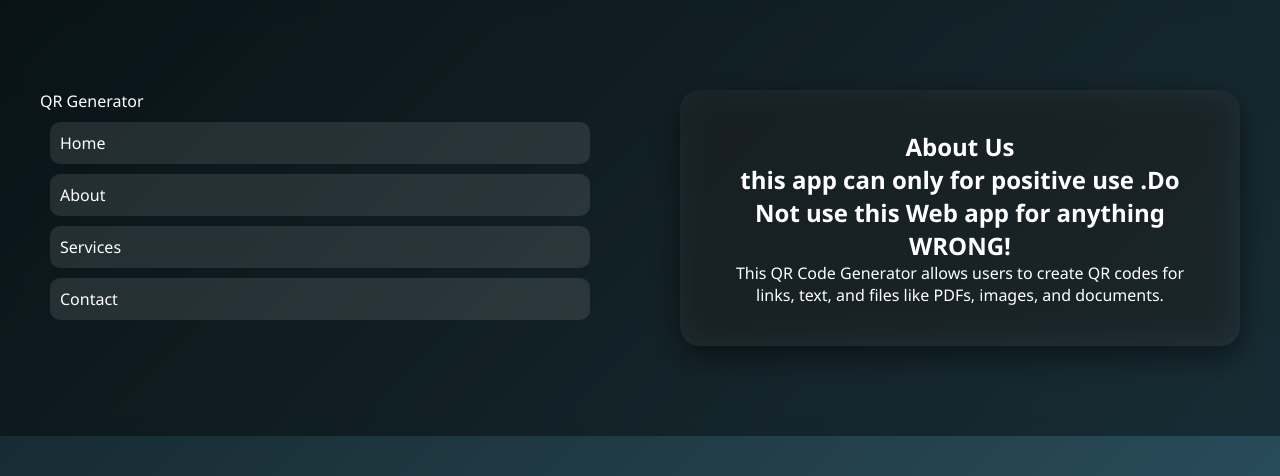
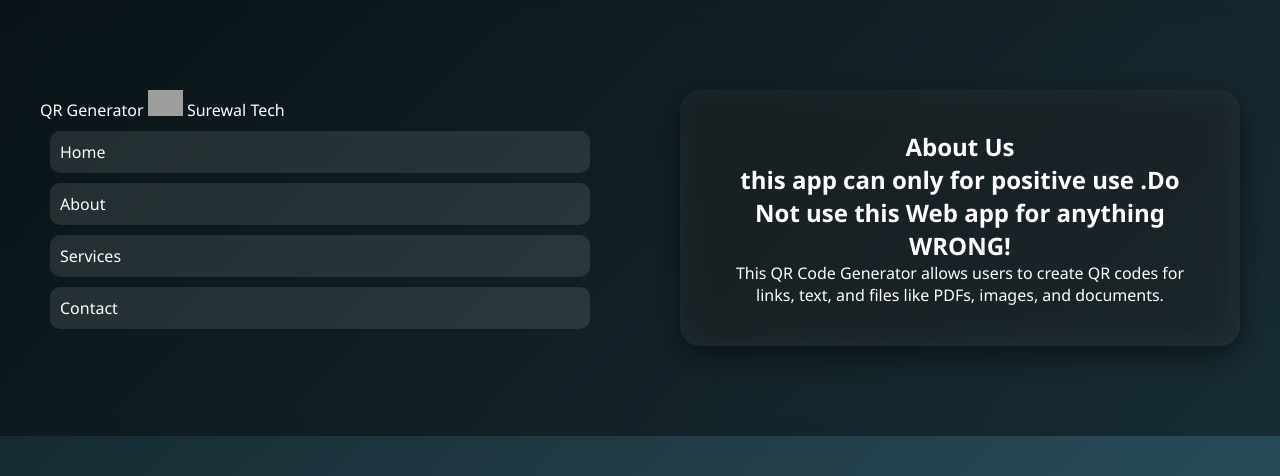
Before and after one commit to MohitSurewal/QR--Code-Generator, a Flask app: page /about in a window 1280 px wide. Shown: the top 476 px of the page. Run offline with Flask 3, Linux system fonts and the light colour scheme; grey boxes are pictures that could not be loaded.

Commit message:
Add favicon link to base.html
Added favicon link to base HTML template.

```diff
--- a/templates/base.html
+++ b/templates/base.html
@@ -3,6 +3,9 @@
 <head>
     <title>QR Generator</title>
     <link rel="stylesheet" href="{{ url_for('static', filename='style.css') }}">
+    <link rel="icon"
+          type="image/png"
+          href="{{ url_for('static', filename='logo_icon.png') }}">
     <link href="https://fonts.googleapis.com/css2?family=Poppins:wght@300;500;700&display=swap" rel="stylesheet">
 </head>
 <script>
@@ -20,6 +23,8 @@ window.onload = () => {
 <nav class="navbar">
     <div class="container">
         <a href="/" class="logo">QR Generator</a>
+        <img src="{{ url_for('static', filename='logo.png') }}" width="35">
+        <span>Surewal Tech</span>
         <ul class="nav-links">
             <li><a href="/">Home</a></li>
             <li><a href="/about">About</a></li>
```
